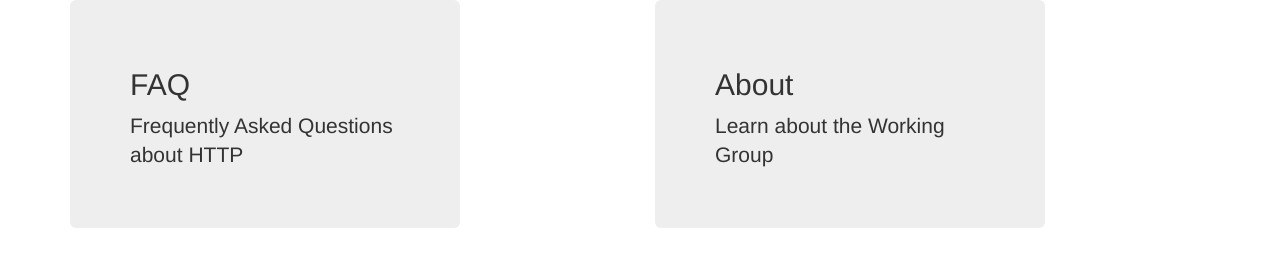
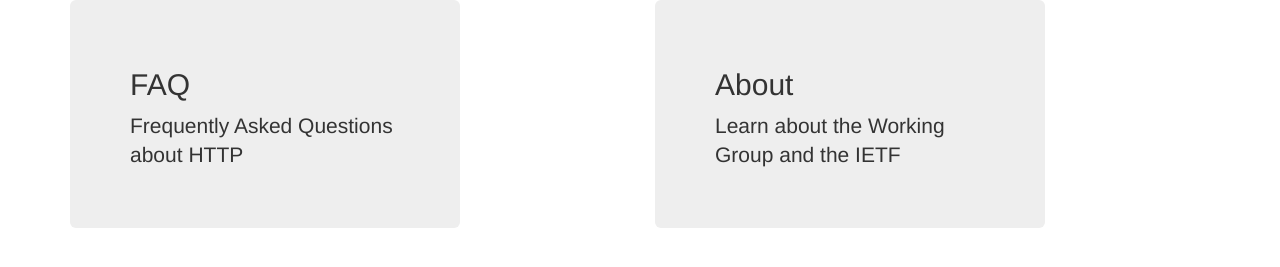
Before and after one commit to httpwg/httpwg.github.io, a Jekyll site: the page built from index.md, in a window 1280 px wide. Shown: the part 372-639 px from the top of the page. Built offline with Jekyll 4.4.1, drawn with Linux system fonts in a browser that asks for light colours.

Commit message:
add IETF ref

```diff
--- a/index.md
+++ b/index.md
@@ -28,7 +28,7 @@ This is the home page for the [IETF](http://www.ietf.org/) HTTP Working Group (a
     </div>
     <div class="col-md-4 jumbotron special">
       <h2>About</h2>
-      <p>Learn about the Working Group</p>
+      <p>Learn about the Working Group and the IETF</p>
     </div>
   </div>
 </div>
```
